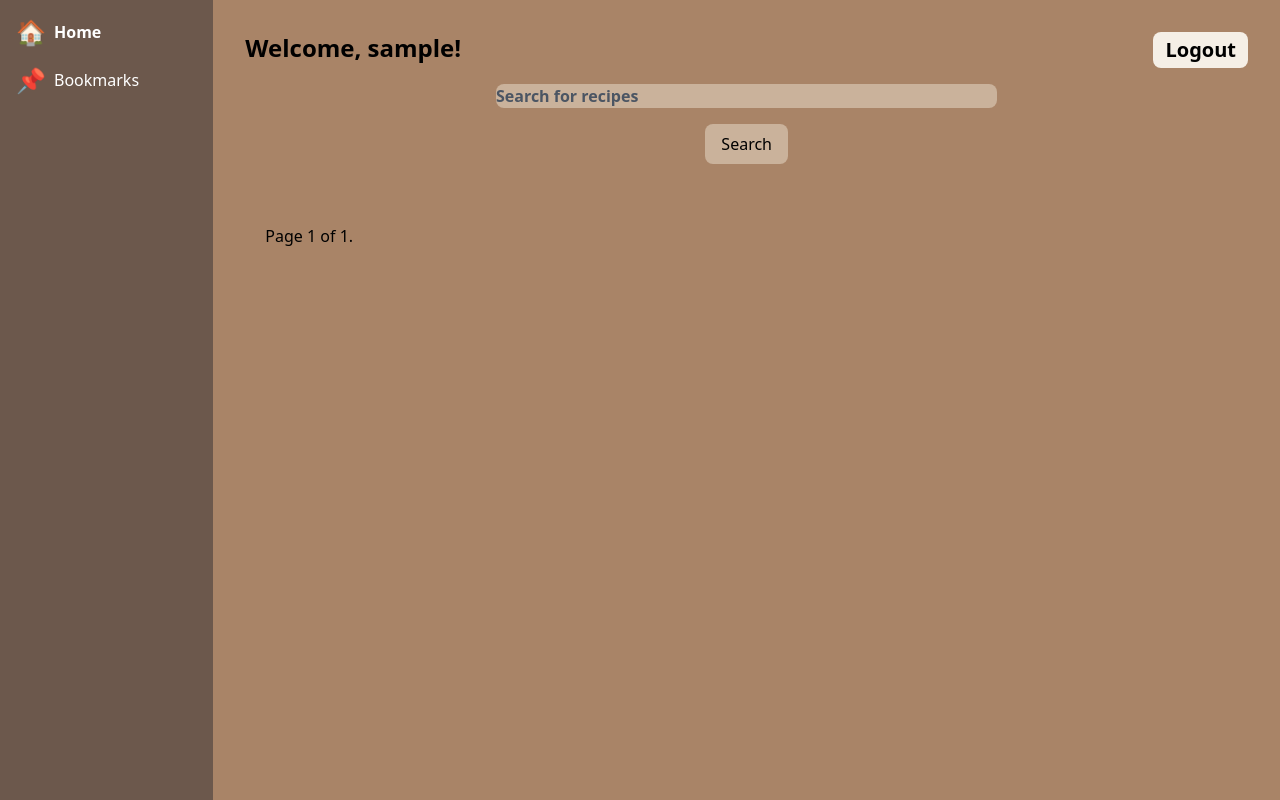
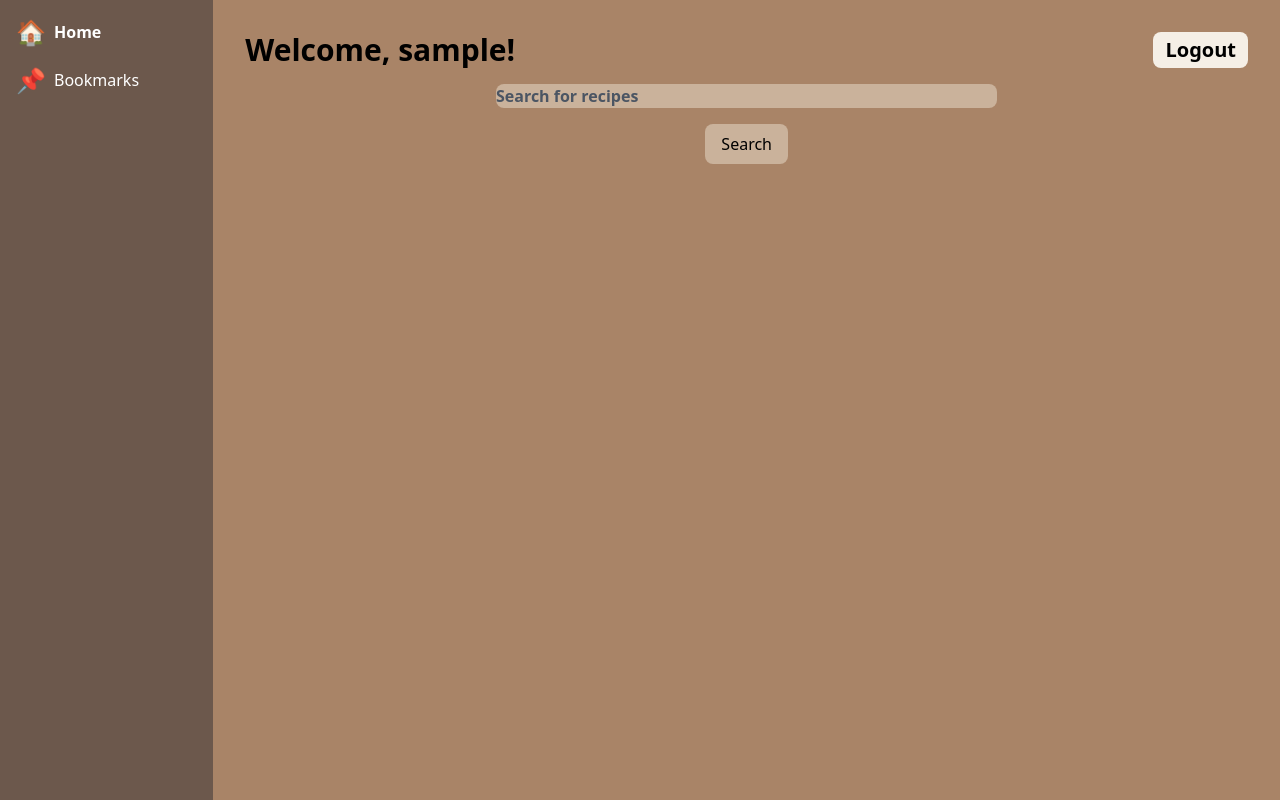
Before and after one commit to aidanvancil/cookbook, a Django app: page /home/ in a window 1280 px wide. Shown: the part 76-876 px from the top of the page. Run offline with Django 4.2, Linux system fonts and the light colour scheme; the visitor is signed in with stand-in values (Sample User, id 1); data that the repository does not hold is empty; some libraries are stand-ins or nearby versions.

Commit message:
refactor: better pagination
Includes dynamic card favoriting and redirects.

```diff
--- a/app/templates/home.html
+++ b/app/templates/home.html
@@ -4,7 +4,7 @@
 
 {% block main_content %}
   <div class="flex justify-start">
-    <h2 class="text-2xl font-semibold">Welcome, {{ user.username }}!</h2>
+    <h2 class="text-3xl font-semibold">Welcome, {{ user.username }}!</h2>
     <div class="flex-grow"></div>
     <h2 class="rounded-lg bg-[#F5EFE6] hover:scale-105 transition-transform text-xl font-semibold px-3 py-1 z-1"><a href="{% url 'logout' %}" class="text-black hover:underline">Logout</a></h2>
   </div>
@@ -16,48 +16,53 @@
   </form>
 
   <!-- Recipe Grid -->
-  <div class="grid grid-cols-4 gap-10">
+  <div>
+    <div class="grid grid-cols-1 md:grid-cols-2 lg:grid-cols-4 gap-10">
       {% for recipe in recipes %}
         <div class="rounded-lg overflow-hidden bg-[#F5EFE6] shadow-md p-6">
-        <!-- Recipe Image (Assuming it's stored in recipe.recipe.image) -->
           <img src="{{ recipe.recipe.image }}" alt="{{ recipe.recipe.label }}" class="mx-auto mb-4 rounded-md">
-
-        <!-- Recipe Header -->
           <h3 class="text-lg font-semibold mb-2">{{ recipe.recipe.label }}</h3>
-
-        <!-- Brief Description -->
           <p class="text-sm text-gray-700">{{ recipe.recipe.description }}</p>
 
           <!-- More Details Link -->
           <div class="flex justify-start">
-          <a href="{% url 'card' recipe_url=recipe.recipe.uri|base64_encode%}" class="block text-blue-500 hover:underline mt-2">More Details</a>
+            <a href="{% url 'card' recipe_url=recipe.recipe.uri|base64_encode%}?source=home" class="block text-blue-500 hover:underline mt-2">More Details</a>
             <div class="flex-grow"></div>
-          <button class="text-3xl" onclick="">🤍</button>
+            <form id="bookmark-form" method="post" {% if recipe.recipe.uri in user_recipes %} action="{% url 'unbookmark_recipe' %}?source=home"  {% else %} action="{% url 'bookmark_recipe' %}?source=home" {% endif %}>
+              {% csrf_token %}
+              <input type="hidden" name="url" value="{{ recipe.recipe.uri }}">
+              <button type="submit" class="text-3xl hover:scale-105 transition-transform" id="bookmark-button" data-recipe-url="{{ recipe.recipe.uri }}">
+                {% if recipe.recipe.uri in user_recipes %}
+                  ❤️
+                {% else %}
+                  🤍
+                {% endif %}
+              </button>
+            </form>
           </div>
         </div>
       {% endfor %}
     </div>
 
-  {% if recipes.number %}
+    {% if recipes.paginator.num_pages > 1 %}
       <!-- Pagination -->
-  <div class="pagination m-5">
+      <div class="pagination mb-28 m-5 font-bold flex justify-center">
         <span class="step-links">
+          <a href="?page=1" class="hover:underline">&laquo; first</a>
           {% if recipes.has_previous %}
-        <a href="?page=1">&laquo; first</a>
-        <a href="?page={{ recipes.previous_page_number }}">previous</a>
+            <a href="?page={{ recipes.previous_page_number }}" class="hover:underline">previous</a>
           {% endif %}
 
-
           <span class="current">
-        Page {{ recipes.number }} of {{ recipes.paginator.num_pages }}.
+            page {{ recipes.number }} of {{ recipes.paginator.num_pages }}.
           </span>
 
           {% if recipes.has_next %}
-        <a href="?page={{ recipes.next_page_number }}">next</a>
-        <a href="?page={{ recipes.paginator.num_pages }}">last &raquo;</a>
+            <a href="?page={{ recipes.next_page_number }}" class="hover:underline">next</a>
+            <a href="?page={{ recipes.paginator.num_pages }}" class="hover:underline">last &raquo;</a>
           {% endif %}
         </span>
       </div>
     {% endif %}
-
+  </div>
 {% endblock %}
```
Lines whose indentation alone changed are shown as unchanged.
